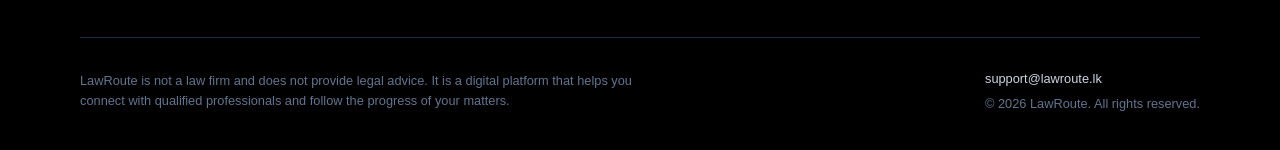
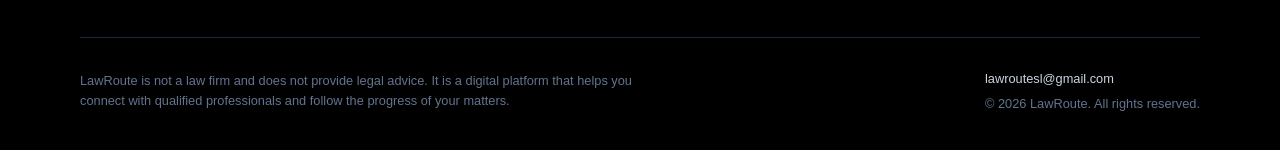
Before and after one commit to thisaru01/LawRoute, a React app in the folder frontend/: page / in a window 1280 px wide. Shown: the part 4911-5061 px from the top of the page. Built offline with nearby package versions, Linux system fonts and the light colour scheme; no server answers; the HTML template or start-up script is replaced by a standard one.

Commit message:
feat: update support email address in Footer component

```diff
--- a/frontend/src/components/Footer.jsx
+++ b/frontend/src/components/Footer.jsx
@@ -93,7 +93,7 @@
           </p>
 
           <div className="space-y-2 text-right sm:text-left">
-            <p className="text-slate-300">support@lawroute.lk</p>
+            <p className="text-slate-300">lawroutesl@gmail.com</p>
             <p>© {year} LawRoute. All rights reserved.</p>
           </div>
         </div>
```
